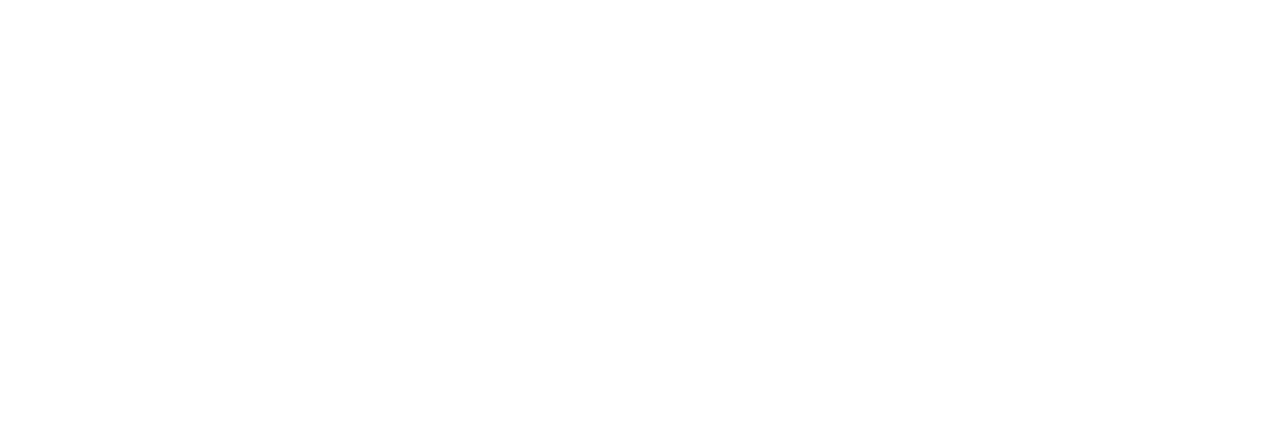
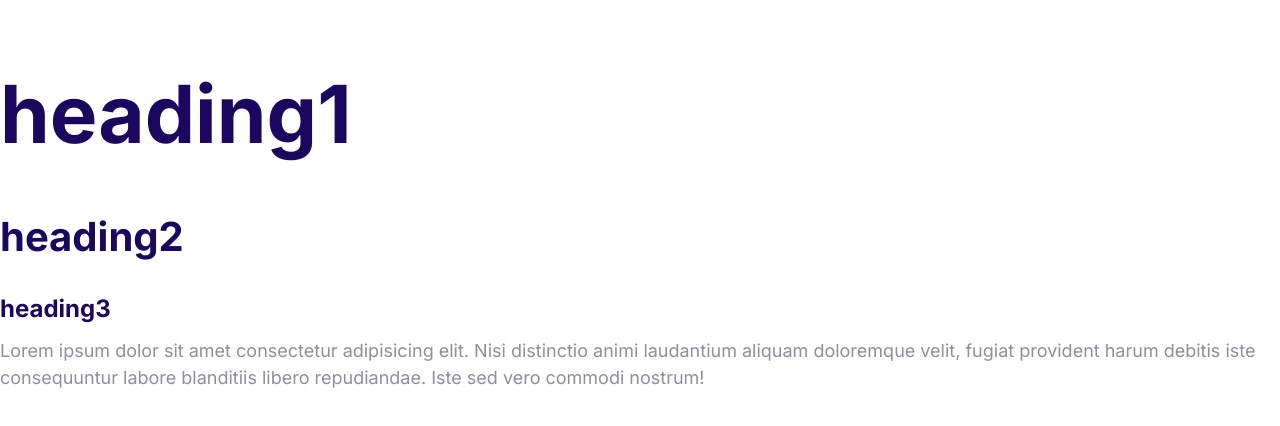
Before and after one commit to phateme-1105/web-host, a plain HTML site: page index.html in a window 1280 px wide. Drawn offline with Linux system fonts and the light colour scheme.

Commit message:
define the style for the fonts.

```diff
--- a/css/styles.css
+++ b/css/styles.css
@@ -5,3 +5,46 @@
     --color-headings:#1b0760;
     --color-body:#918ca4;
 }
+html{
+    /* 62.5% x 16px = 10px */
+    font-size: 62.5%;
+}
+body{
+    font-family: inter,Arial, Helvetica, sans-serif ;
+    font-size: 2.4rem;
+    line-height: 1.5;
+    color: var(--color-body);
+}
+h1,h2,h3{
+    color: var(--color-headings);
+    margin-bottom: 1rem;
+}
+h1{
+    /* 1x font size of the html element */
+    font-size: 7rem;
+}
+h2{
+    font-size: 4rem;
+}
+h3{
+    font-size: 3rem;
+
+}
+p{
+    margin-top: 0;
+}
+@media screen and (min-width:1024px){
+    body{
+        font-size: 1.8rem;
+    }
+    h1{
+         font-size: 8rem;
+    }
+    h2{
+        font-size: 4rem;
+    }
+    h3{
+        font-size: 2.4rem;
+    }
+
+}
--- a/index.html
+++ b/index.html
@@ -4,8 +4,24 @@
     <meta charset="UTF-8" />
     <meta name="viewport" content="width=device-width, initial-scale=1.0" />
     <title>Document</title>
+    <link rel="preconnect" href="https://fonts.googleapis.com" />
+    <link rel="preconnect" href="https://fonts.gstatic.com" crossorigin />
+    <link
+      href="https://fonts.googleapis.com/css2?family=Inter:wght@400;700&display=swap"
+      rel="stylesheet"
+    />
     <link rel="stylesheet" href="css/normalize.css" />
     <link rel="stylesheet" href="css/styles.css" />
   </head>
-  <body></body>
+  <body>
+    <h1>heading1</h1>
+    <h2>heading2</h2>
+    <h3>heading3</h3>
+    <p>
+      Lorem ipsum dolor sit amet consectetur adipisicing elit. Nisi distinctio
+      animi laudantium aliquam doloremque velit, fugiat provident harum debitis
+      iste consequuntur labore blanditiis libero repudiandae. Iste sed vero
+      commodi nostrum!
+    </p>
+  </body>
 </html>
```
